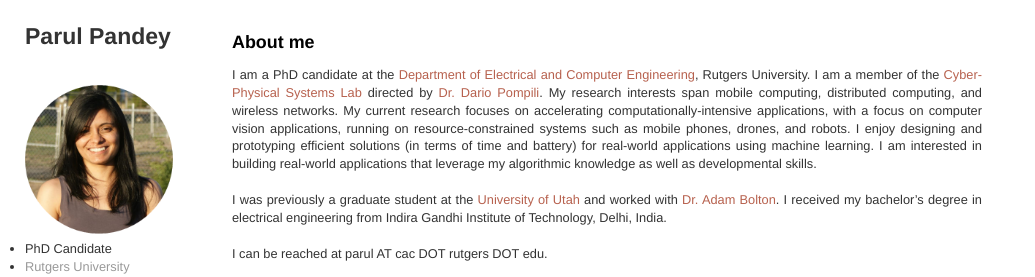
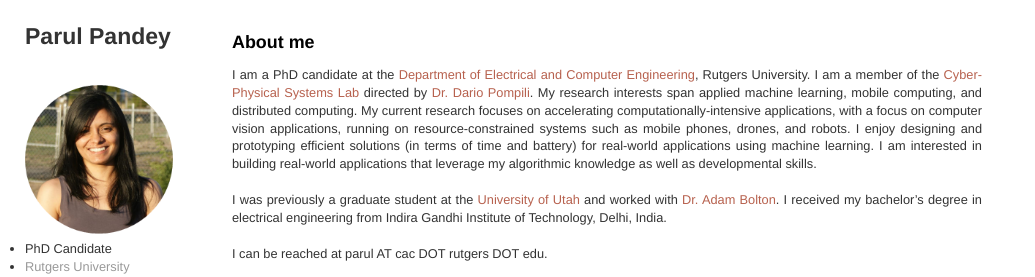
Before and after one commit to parul1985/Parul-Website, a Jekyll site: the page index.html, which Jekyll copies as it is, in a window 1280 px wide and 996 px high. Shown: the top 277 px of the window, without its empty margins (0-1035 px from the left). Built offline with Jekyll 4.4.1, drawn with Linux system fonts in a browser that asks for light colours.

Commit message:
Update index.html

```diff
--- a/index.html
+++ b/index.html
@@ -44,7 +44,7 @@
 	<div class="rightbody">
 	<h1>About me</h1>
           <p>
-		  I am a PhD candidate at the <a href="http://www.ece.rutgers.edu/">Department of Electrical and Computer Engineering</a>, Rutgers University. I am a member of the <a href="http://nsfcac.rutgers.edu/cps">Cyber-Physical Systems Lab</a> directed by <a href="http://eceweb1.rutgers.edu/~pompili/">Dr. Dario Pompili</a>. My research interests span mobile computing, distributed computing, and wireless networks.
+		  I am a PhD candidate at the <a href="http://www.ece.rutgers.edu/">Department of Electrical and Computer Engineering</a>, Rutgers University. I am a member of the <a href="http://nsfcac.rutgers.edu/cps">Cyber-Physical Systems Lab</a> directed by <a href="http://eceweb1.rutgers.edu/~pompili/">Dr. Dario Pompili</a>. My research interests span applied machine learning, mobile computing, and distributed computing.
               	My current research focuses on accelerating computationally-intensive applications, with a focus on computer vision applications, running on resource-constrained systems such as mobile phones, drones, and robots. I enjoy designing and prototyping efficient solutions (in terms of time and battery) for real-world applications using machine learning.
 		 I am interested in building real-world applications that leverage my algorithmic knowledge as well as developmental skills.
 		 <br />
```
